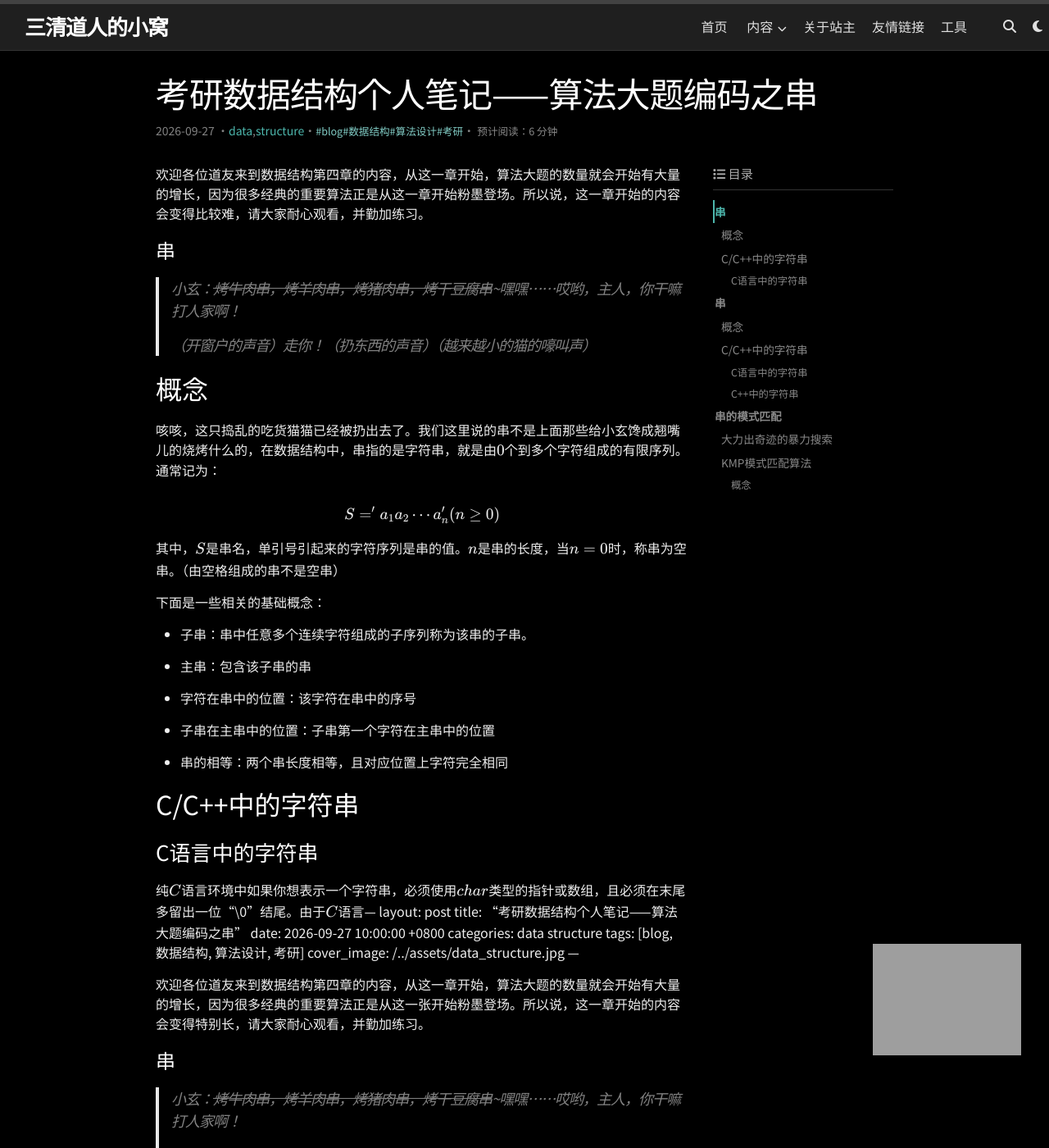
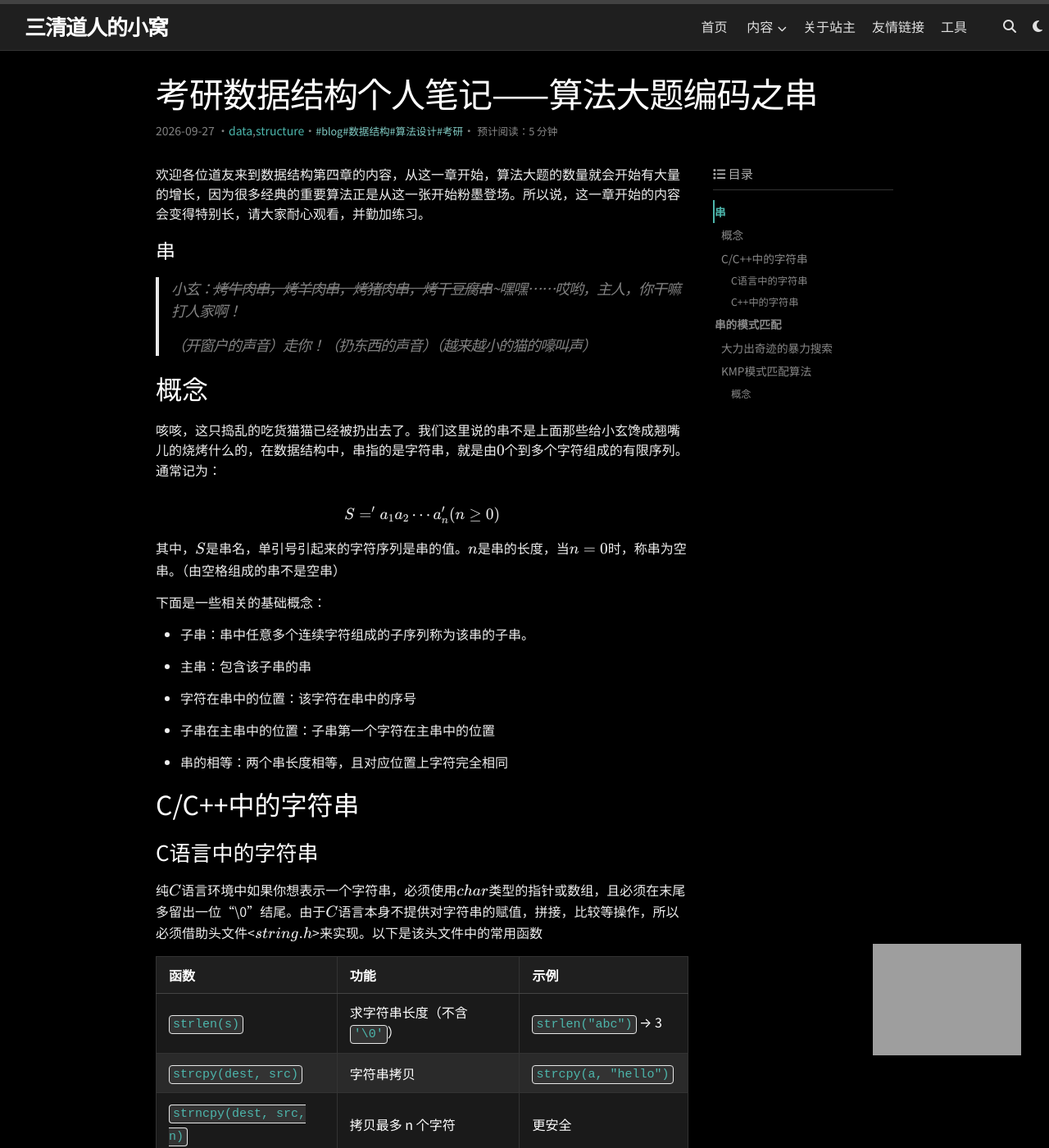
Before and after one commit to CanYouImag/CanYouImag.github.io, a Jekyll site: the page built from _posts/2026-09-27-data-structure-large-question-answer.markdown, in a window 1280 px wide and 1400 px high. Shown: the whole window at 82% size. Built offline with Jekyll 4.4.1, drawn with Linux system fonts in a browser that asks for light colours; some web fonts are replaced; comment, search, counter and statistics services are not loaded; grey boxes are pictures that could not be loaded.

Commit message:
修复博文bug

```diff
--- a/_posts/2026-09-27-data-structure-large-question-answer.markdown
+++ b/_posts/2026-09-27-data-structure-large-question-answer.markdown
@@ -5,50 +5,7 @@ date: 2026-09-27 10:00:00 +0800
 categories: data structure
 tags: [blog, 数据结构, 算法设计, 考研]
 cover_image: /../assets/data_structure.jpg
----
 
-欢迎各位道友来到数据结构第四章的内容，从这一章开始，算法大题的数量就会开始有大量的增长，因为很多经典的重要算法正是从这一章开始粉墨登场。所以说，这一章开始的内容会变得比较难，请大家耐心观看，并勤加练习。
-
-# 串
-
-> 小玄：~~烤牛肉串，烤羊肉串，烤猪肉串，烤干豆腐串~~~嘿嘿……哎哟，主人，你干嘛打人家啊！
->
-> （开窗户的声音）走你！（扔东西的声音）（越来越小的猫的嚎叫声）
->
-
-## 概念
-
-咳咳，这只捣乱的吃货猫猫已经被扔出去了。我们这里说的串不是上面那些给小玄馋成翘嘴儿的烧烤什么的，在数据结构中，串指的是字符串，就是由$0$个到多个字符组成的有限序列。通常记为：
-
-$$
-S = 'a_1a_2\cdots a_n' (n \ge 0)
-$$
-
-其中，$S$是串名，单引号引起来的字符序列是串的值。$n$是串的长度，当$n =0$时，称串为空串。（由空格组成的串不是空串）
-
-下面是一些相关的基础概念：
-
-- 子串：串中任意多个连续字符组成的子序列称为该串的子串。
-
-- 主串：包含该子串的串
-
-- 字符在串中的位置：该字符在串中的序号
-
-- 子串在主串中的位置：子串第一个字符在主串中的位置
-
-- 串的相等：两个串长度相等，且对应位置上字符完全相同
-
-## C/C++中的字符串
-
-### C语言中的字符串
-
-纯$C$语言环境中如果你想表示一个字符串，必须使用$char$类型的指针或数组，且必须在末尾多留出一位“\0”结尾。由于$C$语言---
-layout: post
-title: "考研数据结构个人笔记——算法大题编码之串"
-date: 2026-09-27 10:00:00 +0800
-categories: data structure
-tags: [blog, 数据结构, 算法设计, 考研]
-cover_image: /../assets/data_structure.jpg
 ---
 
 欢迎各位道友来到数据结构第四章的内容，从这一章开始，算法大题的数量就会开始有大量的增长，因为很多经典的重要算法正是从这一张开始粉墨登场。所以说，这一章开始的内容会变得特别长，请大家耐心观看，并勤加练习。
```
